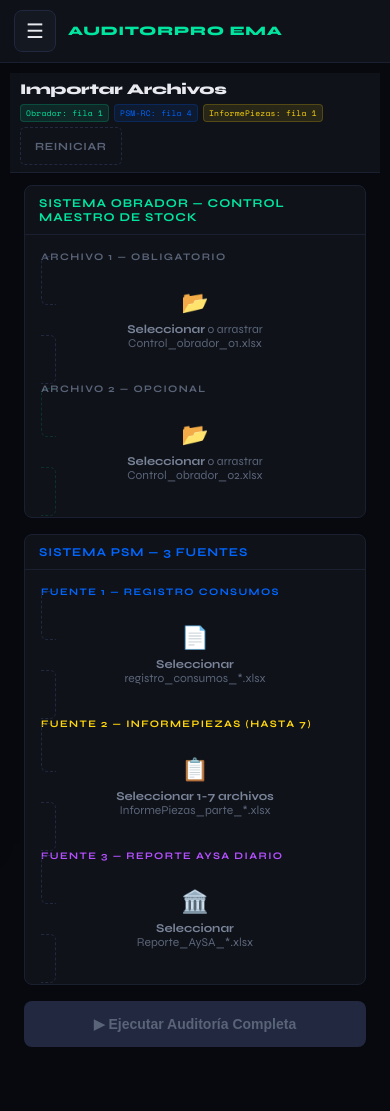
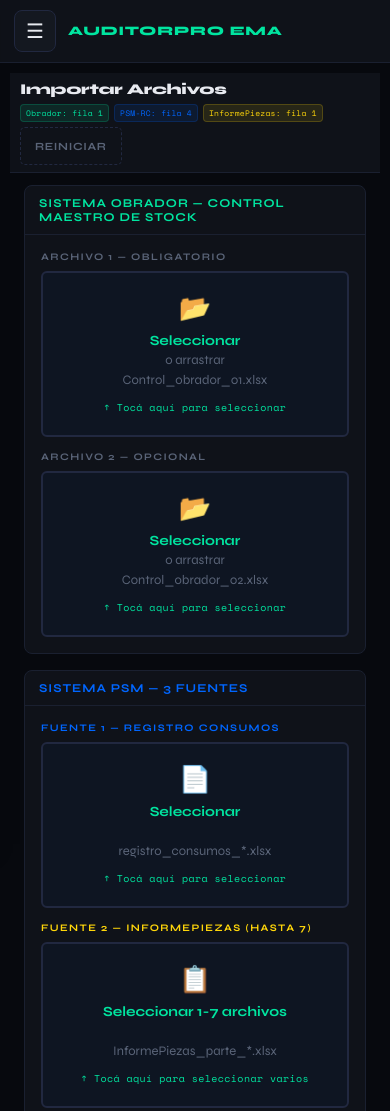
Before and after one commit to rcriptoar/auditorpro-ema, a plain HTML site: page index.html in a window 390 px wide. Shown: the top 1111 px of the page. Before the commit the page ends 1069 px from the top, so only its background shows below. Drawn offline with nearby package versions, Linux system fonts and the light colour scheme.

Commit message:
Update index.html

```diff
--- a/index.html
+++ b/index.html
@@ -126,11 +126,11 @@ tbody tr:hover td{background:rgba(255,255,255,.02);cursor:pointer}
 .pag-btn:disabled{opacity:.3;cursor:not-allowed}
 .upload-grid{display:grid;grid-template-columns:1fr 1fr;gap:16px;margin-bottom:16px}
 .uc-label{font-size:10px;font-weight:700;letter-spacing:.14em;text-transform:uppercase;color:var(--text3);margin-bottom:8px}
-.upload-zone{border:1px dashed var(--border2);border-radius:6px;padding:18px;text-align:center;cursor:pointer;transition:.2s;position:relative}
+.upload-zone{border:1px dashed var(--border2);border-radius:6px;padding:18px;text-align:center;cursor:pointer;transition:.2s;position:relative;touch-action:manipulation;-webkit-tap-highlight-color:rgba(0,229,160,.12)}
 .upload-zone:hover{border-color:var(--accent);background:rgba(0,229,160,.02)}
 .upload-zone.drag{border-color:var(--accent);background:rgba(0,229,160,.05)}
 .upload-zone.loaded{border-color:rgba(0,229,160,.4);background:rgba(0,229,160,.03)}
-.upload-zone input{position:absolute;inset:0;opacity:0;cursor:pointer;width:100%}
+.upload-zone input{position:absolute;inset:0;opacity:0;cursor:pointer;width:100%;height:100%;touch-action:manipulation}
 .uz-icon{font-size:22px;margin-bottom:6px}
 .uz-text{font-size:12px;color:var(--text3)}
 .uz-text strong{color:var(--text2)}
@@ -263,6 +263,8 @@ tbody tr:hover td{background:rgba(255,255,255,.02);cursor:pointer}
   backdrop-filter: blur(2px);
 }
 .mob-overlay.open { display: block; }
+/* Hint táctil — visible solo en móvil */
+.uz-mob-hint { display:none; font-family:var(--mono); font-size:10px; color:var(--accent); margin-top:4px; letter-spacing:.04em; }
 
 @media (max-width: 768px) {
   /* ── Sidebar: drawer ──────────────────────────────────── */
@@ -325,7 +327,28 @@ tbody tr:hover td{background:rgba(255,255,255,.02);cursor:pointer}
 
   /* ── Upload zones: 1 col ──────────────────────────────── */
   .upload-grid { grid-template-columns: 1fr !important; }
-  .upload-zone { padding: 14px; }
+  /* Upload zones — look & feel táctil móvil */
+  .upload-zone {
+    padding: 20px 14px;
+    min-height: 88px;
+    display: flex;
+    flex-direction: column;
+    align-items: center;
+    justify-content: center;
+    gap: 6px;
+    border-style: solid !important;
+    border-width: 2px !important;
+    border-color: var(--border2) !important;
+    background: rgba(0,102,255,.04);
+  }
+  .upload-zone.loaded {
+    border-color: rgba(0,229,160,.5) !important;
+    background: rgba(0,229,160,.05) !important;
+  }
+  .uz-icon { font-size: 26px; margin-bottom: 0; }
+  .uz-text { font-size: 13px; line-height: 1.5; }
+  .uz-text strong { color: var(--accent); display: block; font-size: 14px; }
+  .uz-mob-hint { display: block; }
 
   /* ── Progress steps: 3 col ────────────────────────────── */
   .progress-steps { grid-template-columns: repeat(3, 1fr); }
@@ -478,12 +501,12 @@ tbody tr:hover td{background:rgba(255,255,255,.02);cursor:pointer}
       <div style="padding:16px;display:grid;grid-template-columns:1fr 1fr;gap:14px">
         <div>
           <div class="uc-label">Archivo 1 — Obligatorio</div>
-          <label class="upload-zone" id="zone-ob1"><input type="file" accept=".xlsx,.xls,.csv" id="file-ob1" aria-label="Cargar Obrador 1"><div class="uz-icon" aria-hidden="true">📂</div><div class="uz-text"><strong>Seleccionar</strong> o arrastrar<br>Control_obrador_01.xlsx</div></label>
+          <label class="upload-zone" id="zone-ob1"><input type="file" accept=".xlsx,.xls,.csv,application/vnd.openxmlformats-officedocument.spreadsheetml.sheet,application/vnd.ms-excel,text/csv" id="file-ob1" aria-label="Cargar Obrador 1"><div class="uz-icon" aria-hidden="true">📂</div><div class="uz-text"><strong>Seleccionar</strong> o arrastrar<br>Control_obrador_01.xlsx</div><div class="uz-mob-hint">↑ Tocá aquí para seleccionar</div></label>
           <div class="upload-status" id="st-ob1"><div class="dot-pulse"></div><span id="st-ob1-txt"></span></div>
         </div>
         <div>
           <div class="uc-label">Archivo 2 — Opcional</div>
-          <label class="upload-zone" id="zone-ob2" style="border-color:rgba(0,229,160,.15)"><input type="file" accept=".xlsx,.xls,.csv" id="file-ob2" aria-label="Cargar Obrador 2"><div class="uz-icon" aria-hidden="true">📂</div><div class="uz-text"><strong>Seleccionar</strong> o arrastrar<br>Control_obrador_02.xlsx</div></label>
+          <label class="upload-zone" id="zone-ob2" style="border-color:rgba(0,229,160,.15)"><input type="file" accept=".xlsx,.xls,.csv,application/vnd.openxmlformats-officedocument.spreadsheetml.sheet,application/vnd.ms-excel,text/csv" id="file-ob2" aria-label="Cargar Obrador 2"><div class="uz-icon" aria-hidden="true">📂</div><div class="uz-text"><strong>Seleccionar</strong> o arrastrar<br>Control_obrador_02.xlsx</div><div class="uz-mob-hint">↑ Tocá aquí para seleccionar</div></label>
           <div class="upload-status" id="st-ob2"><div class="dot-pulse"></div><span id="st-ob2-txt"></span></div>
         </div>
       </div>
@@ -493,17 +516,17 @@ tbody tr:hover td{background:rgba(255,255,255,.02);cursor:pointer}
       <div style="padding:16px;display:grid;grid-template-columns:1fr 1fr 1fr;gap:14px">
         <div>
           <div class="uc-label" style="color:var(--blue)">Fuente 1 — Registro Consumos</div>
-          <label class="upload-zone" id="zone-psm"><input type="file" accept=".xlsx,.xls,.csv" id="file-psm" aria-label="Cargar Registro Consumos"><div class="uz-icon" aria-hidden="true">📄</div><div class="uz-text"><strong>Seleccionar</strong><br>registro_consumos_*.xlsx</div></label>
+          <label class="upload-zone" id="zone-psm"><input type="file" accept=".xlsx,.xls,.csv,application/vnd.openxmlformats-officedocument.spreadsheetml.sheet,application/vnd.ms-excel,text/csv" id="file-psm" aria-label="Cargar Registro Consumos"><div class="uz-icon" aria-hidden="true">📄</div><div class="uz-text"><strong>Seleccionar</strong><br>registro_consumos_*.xlsx</div><div class="uz-mob-hint">↑ Tocá aquí para seleccionar</div></label>
           <div class="upload-status" id="st-psm"><div class="dot-pulse"></div><span id="st-psm-txt"></span></div>
         </div>
         <div>
           <div class="uc-label" style="color:var(--yellow)">Fuente 2 — InformePiezas (hasta 7)</div>
-          <label class="upload-zone" id="zone-inf"><input type="file" accept=".xlsx,.xls,.csv" id="file-inf" multiple aria-label="Cargar InformePiezas"><div class="uz-icon" aria-hidden="true">📋</div><div class="uz-text"><strong>Seleccionar 1-7 archivos</strong><br>InformePiezas_parte_*.xlsx</div></label>
+          <label class="upload-zone" id="zone-inf"><input type="file" accept=".xlsx,.xls,.csv,application/vnd.openxmlformats-officedocument.spreadsheetml.sheet,application/vnd.ms-excel,text/csv" id="file-inf" multiple aria-label="Cargar InformePiezas"><div class="uz-icon" aria-hidden="true">📋</div><div class="uz-text"><strong>Seleccionar 1-7 archivos</strong><br>InformePiezas_parte_*.xlsx</div><div class="uz-mob-hint">↑ Tocá aquí para seleccionar varios</div></label>
           <div class="upload-status" id="st-inf"><div class="dot-pulse"></div><span id="st-inf-txt"></span></div>
         </div>
         <div>
           <div class="uc-label" style="color:var(--purple)">Fuente 3 — Reporte AySA Diario</div>
-          <label class="upload-zone" id="zone-aysa"><input type="file" accept=".xlsx,.xls,.csv" id="file-aysa" aria-label="Cargar Reporte AySA"><div class="uz-icon" aria-hidden="true">🏛️</div><div class="uz-text"><strong>Seleccionar</strong><br>Reporte_AySA_*.xlsx</div></label>
+          <label class="upload-zone" id="zone-aysa"><input type="file" accept=".xlsx,.xls,.csv,application/vnd.openxmlformats-officedocument.spreadsheetml.sheet,application/vnd.ms-excel,text/csv" id="file-aysa" aria-label="Cargar Reporte AySA"><div class="uz-icon" aria-hidden="true">🏛️</div><div class="uz-text"><strong>Seleccionar</strong><br>Reporte_AySA_*.xlsx</div><div class="uz-mob-hint">↑ Tocá aquí para seleccionar</div></label>
           <div class="upload-status" id="st-aysa"><div class="dot-pulse"></div><span id="st-aysa-txt"></span></div>
         </div>
       </div>
```
